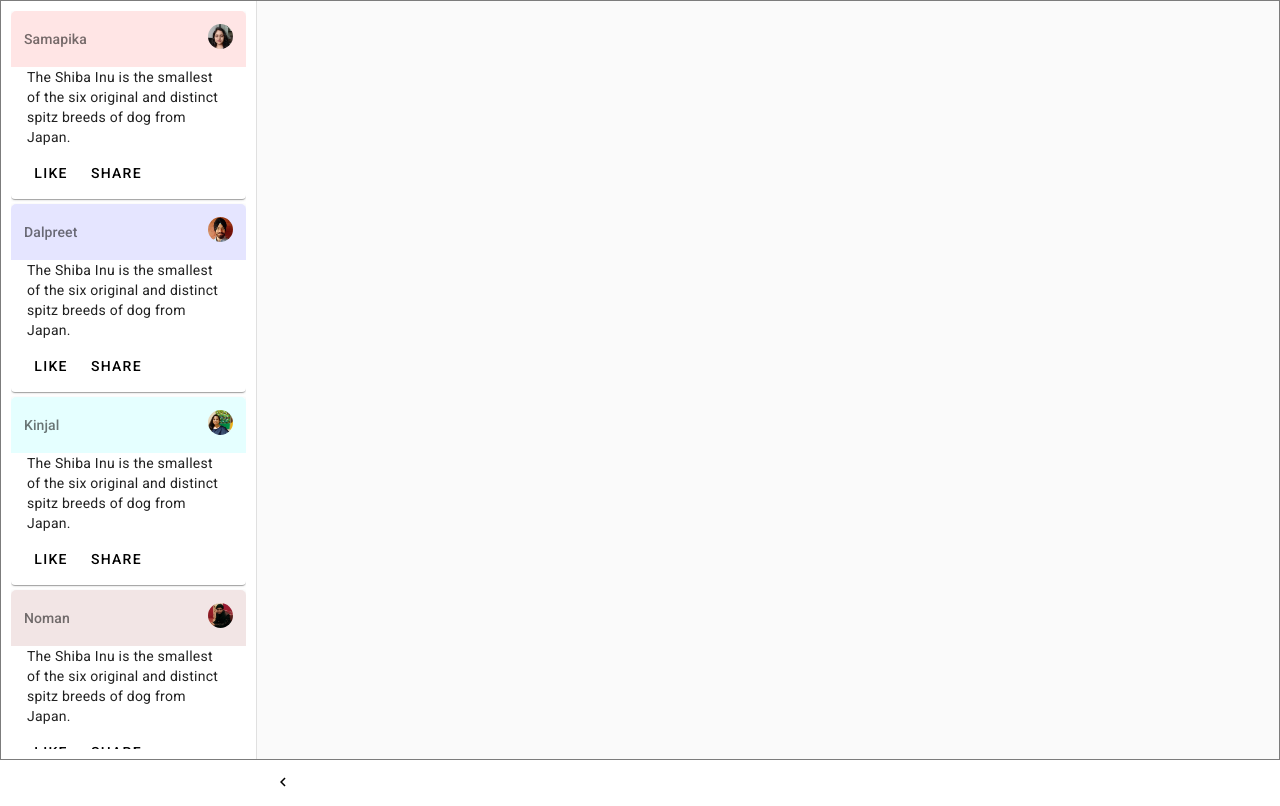
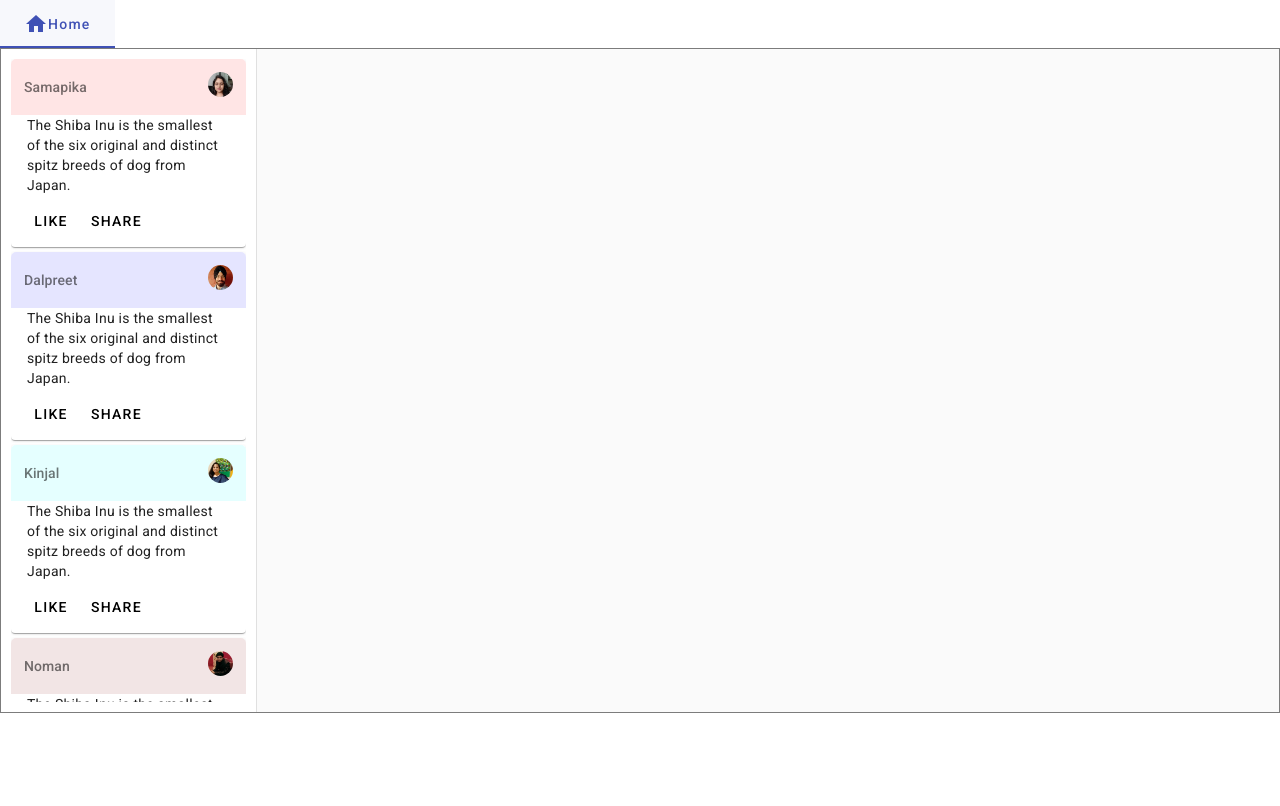
Before and after one commit to samapikaroutray/AngularDemoRepo, an Angular app: page / in a window 1280 px wide. Built offline with nearby package versions, Linux system fonts and the light colour scheme.

Commit message:
first commit

```diff
--- a/angular.json
+++ b/angular.json
@@ -13,7 +13,7 @@
         "build": {
           "builder": "@angular-devkit/build-angular:browser",
           "options": {
-            "outputPath": "dist/angular-design",
+            "outputPath": "docs",
             "index": "src/index.html",
             "main": "src/main.ts",
             "polyfills": [
--- a/src/app/app.component.css
+++ b/src/app/app.component.css
@@ -35,3 +35,11 @@
     border-top-right-radius: 5px;
     border-top-left-radius: 5px;
   }
+  .example-large-box {
+    display: flex;
+  }
+
+  .example-large-box {
+    height: 665px;
+    width: 100%;
+  }
--- a/src/app/app.component.html
+++ b/src/app/app.component.html
@@ -1,4 +1,14 @@
-<mat-drawer-container class="example-container" autosize>
+<mat-tab-group id="tab-group" dynamicHeight mat-stretch-tabs="false" mat-align-tabs="start" mat-tab-icon [selectedIndex]="selected"
+>
+  <mat-tab *ngFor="let tab of tabs;let index = index" >
+    <ng-template mat-tab-label>
+      <mat-icon *ngIf="tab.id==0" class="example-tab-icon" fontIcon="home"></mat-icon>
+      {{tab.name}}
+      <button *ngIf="tab.id!=0" mat-icon-button (click)="removeTab(index)">
+        <mat-icon>close</mat-icon>
+      </button>
+    </ng-template>
+    <mat-drawer-container class="example-container example-large-box mat-elevation-z4" autosize >
       <mat-drawer #drawer class="example-sidenav" mode="side" opened="true" >
         <mat-card class="example-card" *ngFor="let i of patientList" (load)="Color();" (click)="CardClick(i)">
           <mat-card-header [id]="i.id" class="header1" [style.background-color]="i.color" >
@@ -27,7 +37,7 @@
             <app-header></app-header>
           </tr>
           <tr style="height:95%">
-      <td style="vertical-align: top;width: 30%;"><app-profile  [patient]="patient"></app-profile></td>
+          <td style="vertical-align: top;width: 30%;"><app-profile  [patient]="tab.patient"></app-profile></td>
           <td style="padding:5px;vertical-align: top;width: 40%;"> <app-tasking ></app-tasking>
             <app-message></app-message>
           </td>
@@ -49,3 +59,5 @@
     <button type="button" mat-flat-button id="btnToggle" (click)="SlideClick(drawer)">
       <mat-icon>{{icon  ? 'keyboard_arrow_right' : 'keyboard_arrow_left' }}</mat-icon>
     </button>
+  </mat-tab>
+</mat-tab-group>
--- a/src/app/app.component.ts
+++ b/src/app/app.component.ts
@@ -17,6 +17,7 @@ export class AppComponent {
   }
   showFiller = false;
   icon=false;
+
   SlideClick(drawer:any){
     drawer.toggle();
     if(this.icon){
@@ -30,10 +31,12 @@ export class AppComponent {
   longText = `The Shiba Inu is the smallest of the six original and distinct spitz breeds of dog
   from Japan.`;
   color='pink';
+
   Random_Color()
  {
    this.Color();
  }
+
  Color()
  {
    this.color = "rgb(" + Math.floor(Math.random() * 255) + "," + Math.floor(Math.random() * 255) + ","
@@ -42,9 +45,19 @@ export class AppComponent {
    return this.color;
  }
  isVisible=false;
- patient:any;
+//  patient:any;
+ tabs = [{id:0,name:'Home',patient:''}];
+  selected:number=0;
+
  CardClick(i:any){
   this.isVisible=true;
-  this.patient=i;
+  //this.patient=i;
+  this.tabs.push({id:i.id,name:i.name,patient:i});
+  this.selected=this.tabs.length - 1;
  }
+
+
+  removeTab(index: number) {
+    this.tabs.splice(index, 1);
+  }
 }
```
Also changed, not shown: src/app/app.module.ts (+10 -1 lines), 3 other files (tests, documents, lock files or other folders). Lines whose indentation alone changed are shown as unchanged.
